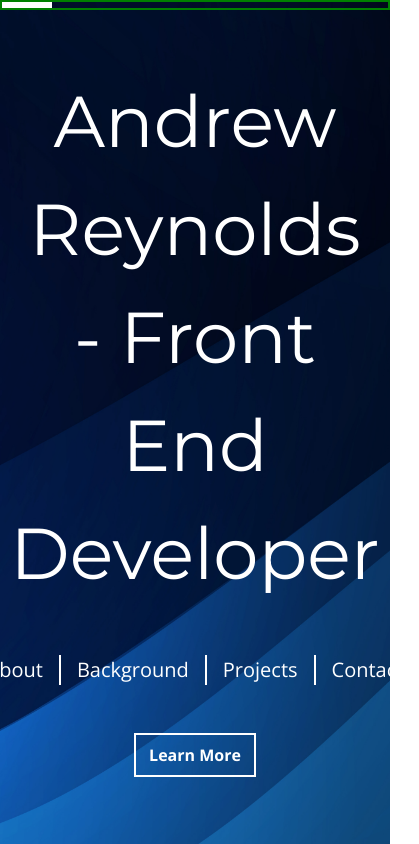
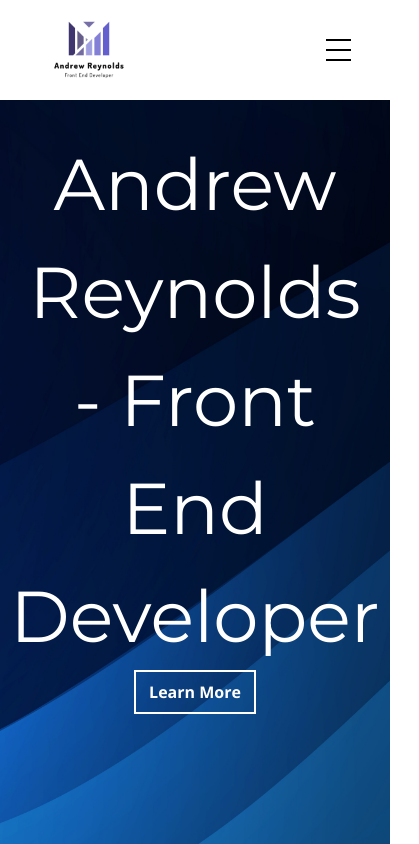
Before and after one commit to andrewrey/andrew_reynoldsPortfolio, a React (Create React App) app: page / in a window 390 px wide. Shown: the whole page, 419 px wide, since content can reach past the window. Built offline with nearby package versions, Linux system fonts and the light colour scheme.

Commit message:
added log and flex to mobile nav

```diff
--- a/src/Components/header/Header.module.scss
+++ b/src/Components/header/Header.module.scss
@@ -1,4 +1,4 @@
-@import "../../sassStyles/typography";
+@import "../../sassStyles/typography", "../../sassStyles/mixins";
 
 .header {
   display: flex;
@@ -27,7 +27,11 @@
   }
 
   nav {
-    margin: 3rem 0;
+    display: none;
+    @include mq(768px) {
+      display: initial;
+      margin: 3rem 0;
+    }
   }
 }
 
--- a/src/Components/header/MobileNav.js
+++ b/src/Components/header/MobileNav.js
@@ -1,14 +1,15 @@
 import Logo from "../../UI/Logo";
 import Hamburger from "../../UI/Hamburger";
+import Wrap from "../../UI/Wrap";
 import styles from "./MobileNav.module.scss";
 
 const MobileNav = () => {
   return (
     <div className={styles.header__mobile_nav}>
-      <div>
+      <Wrap name={styles.mobile__wrap}>
         <Logo />
         <Hamburger />
-      </div>
+      </Wrap>
     </div>
   );
 };
--- a/src/Components/header/MobileNav.module.scss
+++ b/src/Components/header/MobileNav.module.scss
@@ -1,7 +1,19 @@
+@import "../../sassStyles/mixins";
+
 .header__mobile_nav {
+  @include mq(768px) {
+    display: none;
+  }
   width: 100%;
   position: fixed;
   top: 0;
   left: 0;
-  border: 2px solid green;
+  background-color: white;
+  .mobile__wrap {
+    width: 80%;
+    margin: 0 auto;
+    display: flex;
+    align-items: center;
+    justify-content: space-between;
+  }
 }
--- a/src/Components/header/Nav.module.scss
+++ b/src/Components/header/Nav.module.scss
@@ -1,9 +1,12 @@
+@import "../../sassStyles/mixins";
+
 .nav_list {
   margin: 0;
   list-style-type: none;
   display: flex;
   flex-direction: row;
   justify-content: center;
+
   padding: 0;
   font-size: 1.25rem;
   a {
--- a/src/UI/Hamburger.module.scss
+++ b/src/UI/Hamburger.module.scss
@@ -1,7 +1,10 @@
 .hamburger {
+  div + div {
+    margin-top: 0.5rem;
+  }
   div {
-    width: 50px;
+    width: 25px;
     height: 2px;
-    background-color: white;
+    background-color: black;
   }
 }
--- a/src/UI/Logo.js
+++ b/src/UI/Logo.js
@@ -1,5 +1,11 @@
+import imgLogo from "../Assets/logo_transparent.png";
+import styles from "./Logo.module.scss";
 const Logo = () => {
-  return <div></div>;
+  return (
+    <div className={styles.logo}>
+      <img src={imgLogo} alt="company logo" />
+    </div>
+  );
 };
 
 export default Logo;
--- /dev/null
+++ b/src/UI/Logo.module.scss
@@ -0,0 +1,3 @@
+.logo {
+  width: 100px;
+}
--- a/src/sassStyles/_mixins.scss
+++ b/src/sassStyles/_mixins.scss
@@ -0,0 +1,5 @@
+@mixin mq($width) {
+  @media (min-width: $width) {
+    @content;
+  }
+}
```
Also changed, not shown: src/Assets/logo_transparent.png (added).
